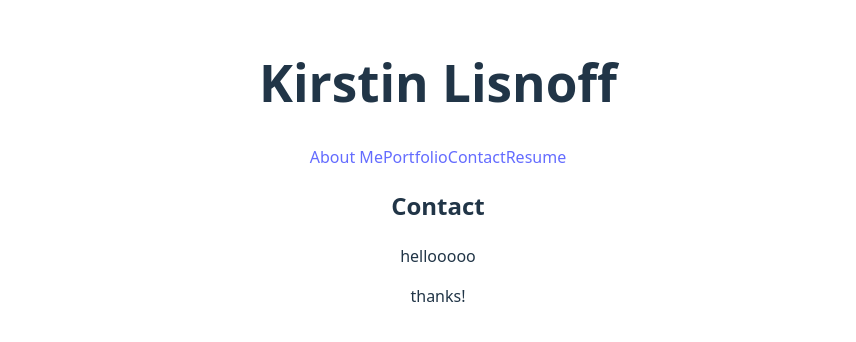
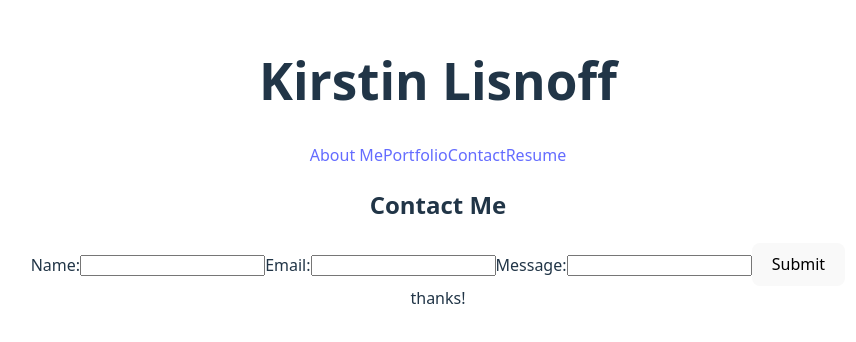
Before and after one commit to kirstinlisnoff/Portfolio-KirstinLisnoff, a React (Vite) app in the folder Unsolved/New-Project/: page /contact in a window 1280 px wide. Shown: the part 236-578 px from the top of the page, without its empty margins (202-1058 px from the left). Built offline with nearby package versions, Linux system fonts and the light colour scheme.

Commit message:
created css files

```diff
--- /dev/null
+++ b/Unsolved/New-Project/src/components/header.css
@@ -0,0 +1,14 @@
+:root {
+    --pale-purple: #f3e0ec;
+    --grey-purple: #ead5e6;
+    --mauve: #f2befc;
+    --wisteria: #ca9ce1;
+    --violet: #685f74;
+}
+
+.footer {
+    display: flex;
+    justify-content: space-between;
+    align-items: center;
+    background-color: var(--grey-purple);
+}
--- a/Unsolved/New-Project/src/components/header.jsx
+++ b/Unsolved/New-Project/src/components/header.jsx
@@ -1,5 +1,5 @@
 import Nav from "./nav"
-
+import "./header.css"
 function Header() {
     return (
         <header className="header">
--- a/Unsolved/New-Project/src/pages/contact.jsx
+++ b/Unsolved/New-Project/src/pages/contact.jsx
@@ -2,8 +2,16 @@
 function Contact() {
     return (
         <section>
-            <h2>Contact</h2>
-            <p>hellooooo</p>
+            <h2>Contact Me</h2>
+            <form>
+                <label>Name:</label>
+                <input type="text" required />
+                <label>Email:</label>
+                <input type="email" required />
+                <label>Message:</label>
+                <input type="text" required />
+                <button type="submit">Submit</button>
+            </form>
         </section>
     );
 }
--- a/Unsolved/New-Project/src/pages/portfolio.jsx
+++ b/Unsolved/New-Project/src/pages/portfolio.jsx
@@ -2,8 +2,8 @@
 function Portfolio() {
     return (
         <section>
-            <h2>About Me</h2>
-            <p>hellooooo</p>
+            <h2>My Works</h2>
+            <p>Here are some of my projects:</p>
         </section>
     );
 }
```
Also changed, not shown: Unsolved/New-Project/src/components/footer.css (added, +14 -0 lines), Unsolved/New-Project/src/components/project.css (added).
